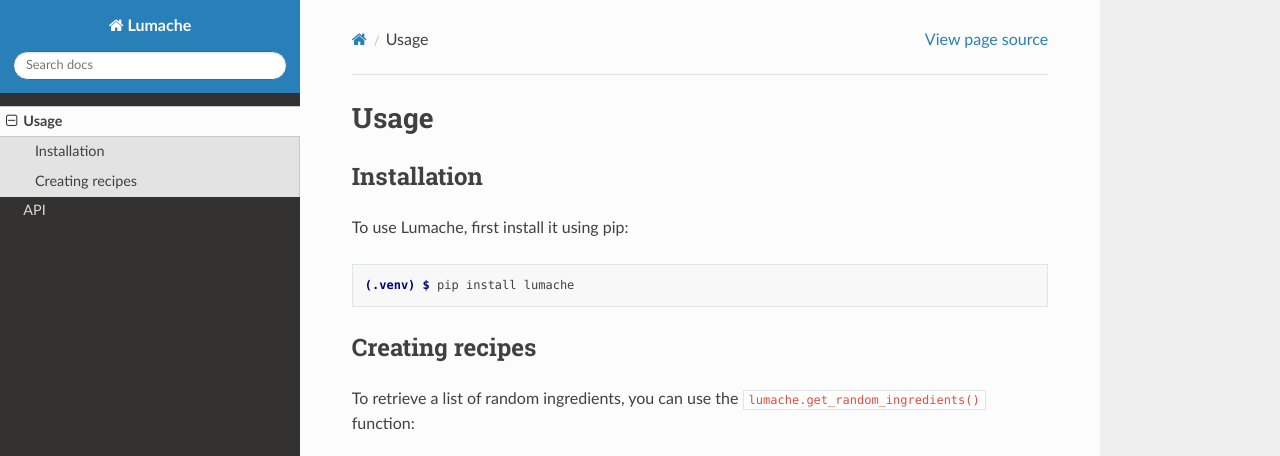
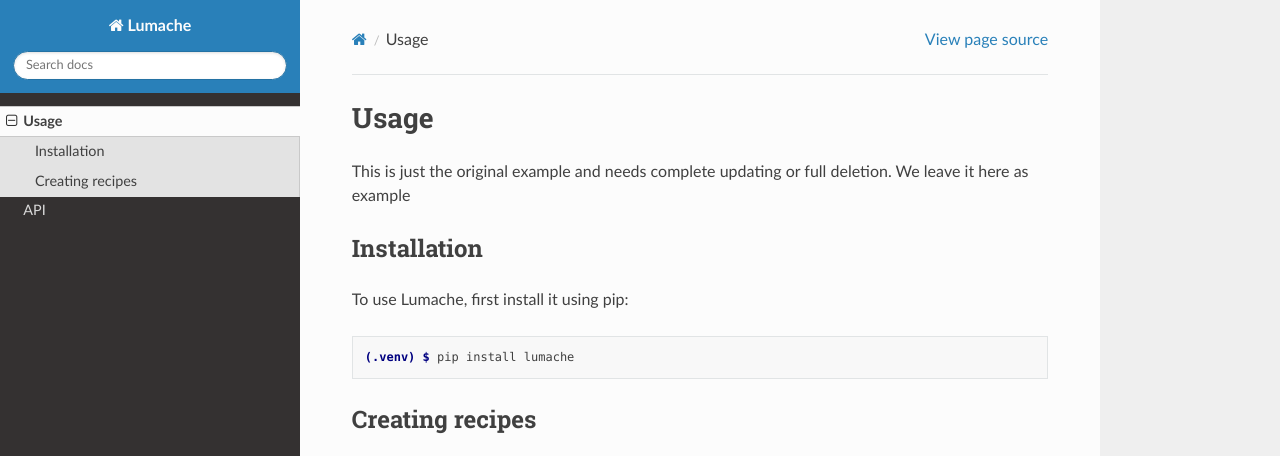
Before and after one commit to sabia-group/How-Tos, a Sphinx documentation site: the page built from docs/source/usage.rst, in a window 1280 px wide and 1167 px high, cut to the strip 0-456 px from the top of the window. Built offline with Sphinx 7.4.7 and the Read the Docs theme 3.1.0, drawn with Linux system fonts in a browser that asks for light colours.

Commit message:
Update usage.rst

```diff
--- a/docs/source/usage.rst
+++ b/docs/source/usage.rst
@@ -1,5 +1,7 @@
 Usage
 =====
+
+This is just the original example and needs complete updating or full deletion. We leave it here as example
 
 .. _installation:
 
```
